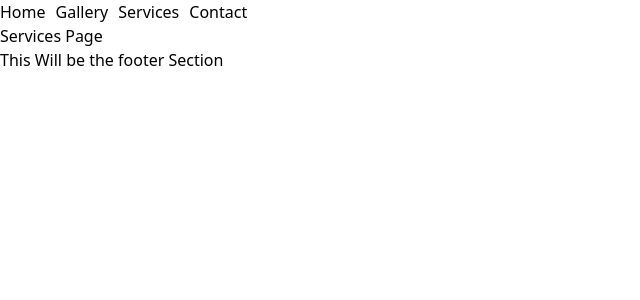
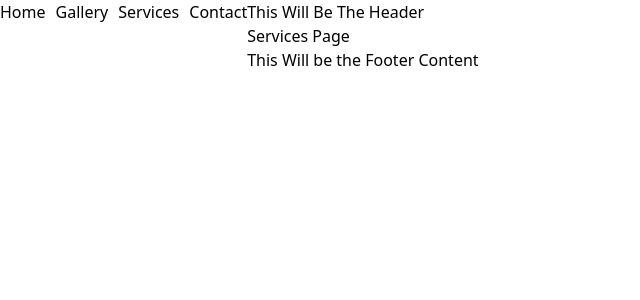
Before and after one commit to austinxewell/crysta-diane-photo-2.0, a Nuxt app: page /Services in a window 1280 px wide. Shown: the top 300 px of the page, without its empty margins (0-640 px from the left). Built offline with nearby package versions, Linux system fonts and the light colour scheme.

Commit message:
updated file structure | added dummy meta data | started components file with basic one use components

```diff
--- a/app.vue
+++ b/app.vue
@@ -5,3 +5,22 @@
     </NuxtLayout>
   </div>
 </template>
+
+<script setup>
+useHead({
+  titleTemplate: (titleChunk) => {
+    return titleChunk ? `${titleChunk} - Crysta Diane Photography` : 'Crysta Diane Photography';
+  },
+  // TODO-Correct Meta Data with accurate information
+  meta: [
+    { name: 'description', content: 'This will be Description' },
+    { property: 'og:description', content: 'This will be OG Description' },
+    {
+      property: 'og:image',
+      content:
+        'https://images.squarespace-cdn.com/content/v1/53adb9cbe4b05e0d792c6c88/1550648026001-4ZBCU78RRK15T8D4D45K/Jingna-Zhang-%E5%BC%A0%E6%99%B6%E5%A8%9C--Singaporean-Chinese-Photographer-Self-Portrait-2018-2.jpg?format=2500w'
+    },
+    { name: 'twitter:card', content: `summary_large_image` }
+  ]
+});
+</script>
--- /dev/null
+++ b/components/TheFooter.vue
@@ -0,0 +1,11 @@
+<template>
+  <div>
+    <footer>
+      <p>This Will be the Footer Content</p>
+    </footer>
+  </div>
+</template>
+
+<script setup></script>
+
+<style scoped></style>
--- /dev/null
+++ b/components/TheHeader.vue
@@ -0,0 +1,9 @@
+<template>
+  <div>
+    <p>This Will Be The Header</p>
+  </div>
+</template>
+
+<script setup></script>
+
+<style scoped></style>
--- /dev/null
+++ b/components/TheSidebar.vue
@@ -0,0 +1,20 @@
+<template>
+  <div>
+    <nav class="nav-wrapper">
+      <NuxtLink to="/">Home</NuxtLink>
+      <NuxtLink to="/gallery">Gallery</NuxtLink>
+      <NuxtLink to="/services">Services</NuxtLink>
+      <NuxtLink to="/contact">Contact</NuxtLink>
+    </nav>
+  </div>
+</template>
+
+<style scoped>
+.nav-wrapper {
+  display: flex;
+  gap: 10px;
+}
+.nav-wrapper:hover {
+  cursor: pointer;
+}
+</style>
--- a/layouts/default.vue
+++ b/layouts/default.vue
@@ -1,24 +1,18 @@
 <template>
+  <div class="app-wrapper">
+    <TheSidebar />
     <div>
-        <nav class="nav-wrapper">
-            <NuxtLink to="/">Home</NuxtLink>
-            <NuxtLink to="/gallery">Gallery</NuxtLink>
-            <NuxtLink to="/services">Services</NuxtLink>
-            <NuxtLink to="/contact">Contact</NuxtLink>
-        </nav>
-        <slot></slot>
-        <footer>This Will be the footer Section</footer>
+      <TheHeader />
+      <slot></slot>
+      <TheFooter />
     </div>
+  </div>
 </template>
 
 <script setup></script>
 
 <style scoped>
-.nav-wrapper {
-    display: flex;
-    gap: 10px;
-}
-.nav-wrapper:hover {
-    cursor: pointer;
+.app-wrapper {
+  display: flex;
 }
 </style>
--- a/nuxt.config.ts
+++ b/nuxt.config.ts
@@ -1,15 +1,15 @@
 // https://nuxt.com/docs/api/configuration/nuxt-config
 export default defineNuxtConfig({
   devtools: { enabled: true },
-  modules: ["@nuxtjs/tailwindcss"],
+  modules: ['@nuxtjs/tailwindcss'],
   app: {
     head: {
       link: [
         {
-          rel: "stylesheet",
-          href: "https://fonts.googleapis.com/icon?family=Material+Icons|Material+Icons+Outlined",
-        },
-      ],
-    },
-  },
+          rel: 'stylesheet',
+          href: 'https://fonts.googleapis.com/icon?family=Material+Icons|Material+Icons+Outlined'
+        }
+      ]
+    }
+  }
 });
--- a/pages/Contact/index.vue
+++ b/pages/Contact/index.vue
@@ -1,7 +1,11 @@
 <template>
-    <div>Contact Page</div>
+  <div>Contact Page</div>
 </template>
 
-<script setup></script>
+<script setup>
+useHead({
+  title: 'Contact'
+});
+</script>
 
 <style scoped></style>
--- a/pages/Gallery/index.vue
+++ b/pages/Gallery/index.vue
@@ -2,6 +2,10 @@
   <div>Gallery Page</div>
 </template>
 
-<script setup></script>
+<script setup>
+useHead({
+  title: 'Gallery'
+});
+</script>
 
-<style lang="scss" scoped></style>
+<style scoped></style>
--- a/pages/Services/index.vue
+++ b/pages/Services/index.vue
@@ -1,7 +1,11 @@
 <template>
-    <div>Services Page</div>
+  <div>Services Page</div>
 </template>
 
-<script setup></script>
+<script setup>
+useHead({
+  title: 'Services'
+});
+</script>
 
 <style scoped></style>
```
Also changed, not shown: pages/index.vue (+5 -5 lines), 1 other file (tests, documents, lock files or other folders).
